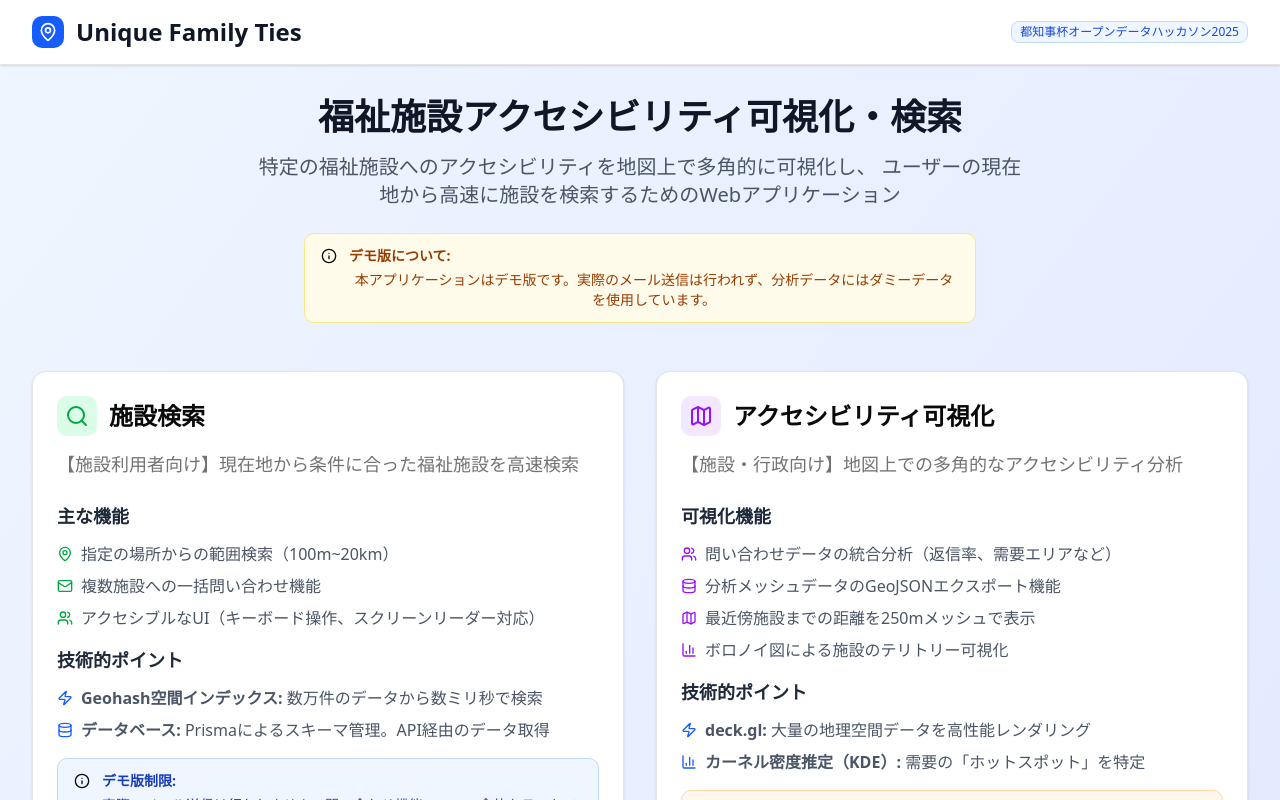
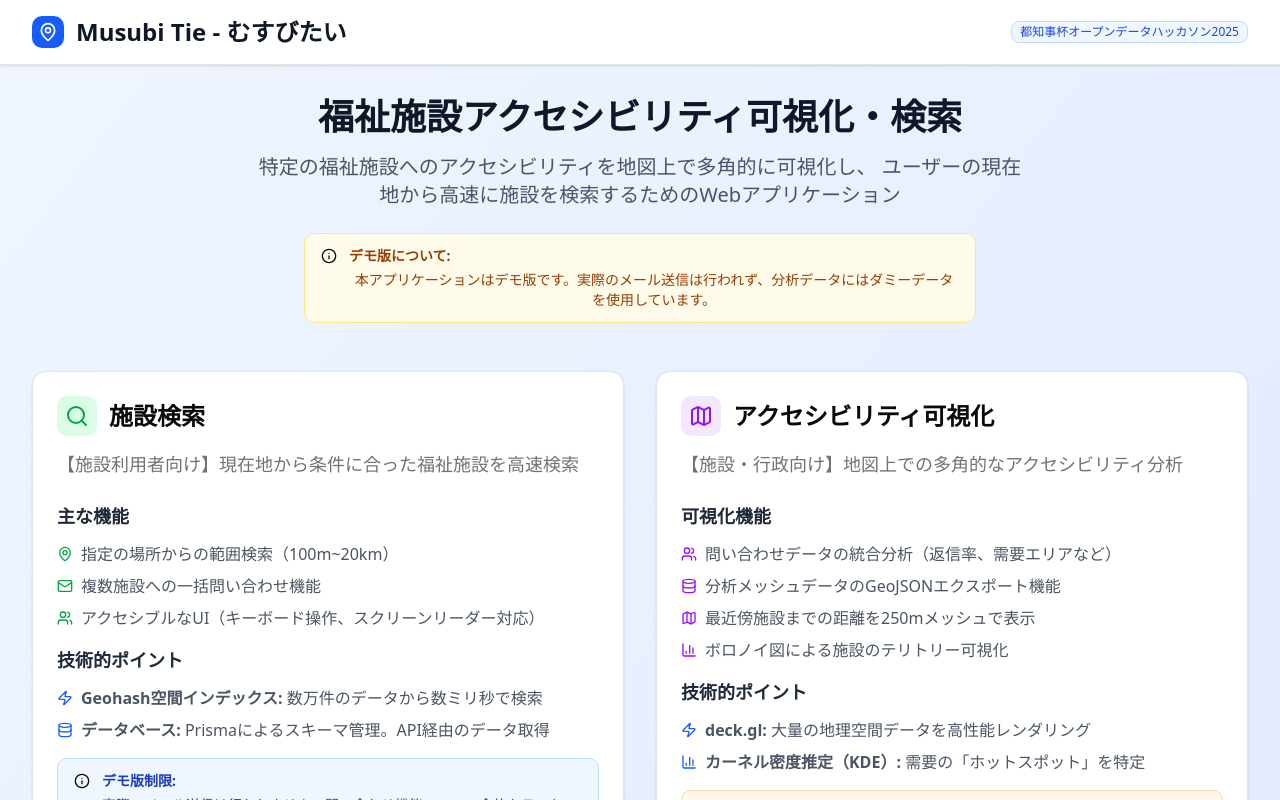
Before and after one commit to xiushu53/musubi-tie, a Next.js app: page / in a window 1280 px wide. Shown: the top 800 px of the page. Built offline with nearby package versions, Linux system fonts and the light colour scheme.

Commit message:
🔧  サービス名をMusubi Tieに変更

```diff
--- a/src/app/page.tsx
+++ b/src/app/page.tsx
@@ -34,7 +34,7 @@ const HomePage = () => {
                 <MapPin className="w-5 h-5 text-white" aria-hidden="true" />
               </div>
               <h1 className="text-2xl font-bold text-gray-900">
-                Unique Family Ties
+                Musubi Tie - むすびたい
               </h1>
             </div>
             <Badge
```
Also changed, not shown: 1 other file (tests, documents, lock files or other folders).
